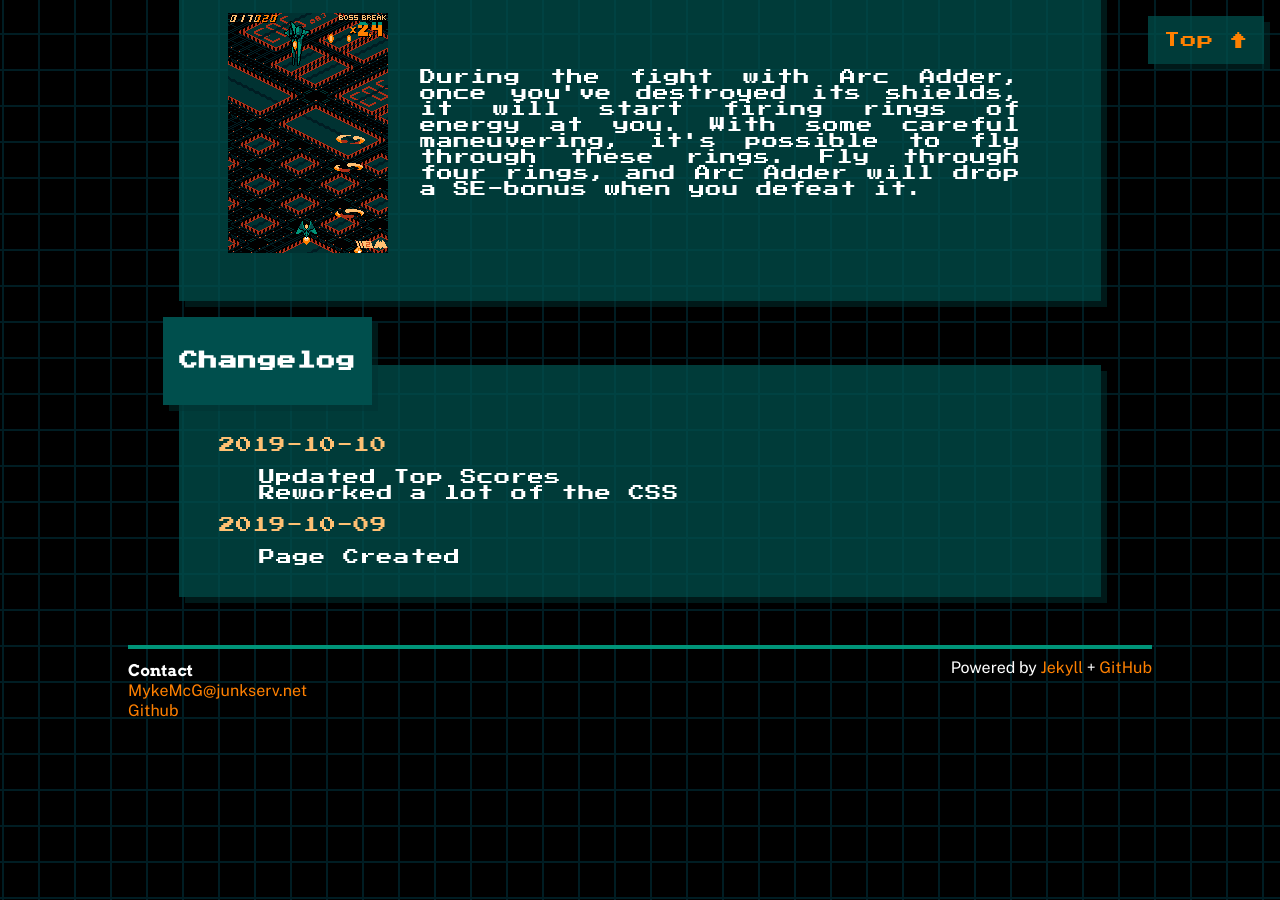
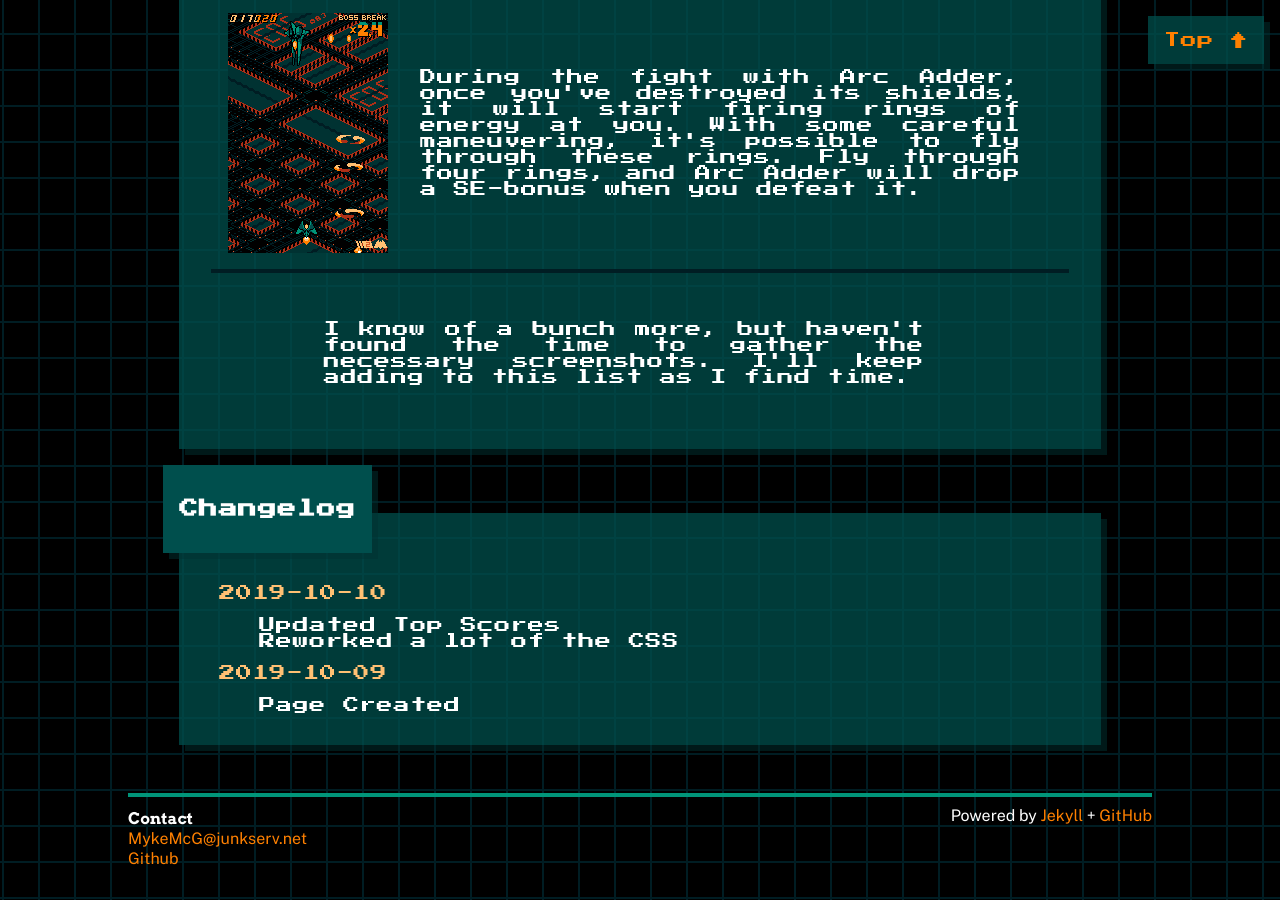
Before and after one commit to MykeMcG/MykeMcG.github.io, a Jekyll site: the page built from zeroranger.html, in a window 1280 px wide and 900 px high, scrolled down 2037 px. Built offline with Jekyll 4.4.1, drawn with Linux system fonts in a browser that asks for light colours.

Commit message:
Update zeroranger.html

```diff
--- a/zeroranger.html
+++ b/zeroranger.html
@@ -323,6 +323,12 @@ date: 2019-10-10 00:42:00 -0300
                 </p>
                 <img class="bonus-screen" src="assets/files/ZeroRanger/se-bonus-1-1-2.png" />
             </div>
+            <div class="row">
+                <p>
+                    I know of a bunch more, but haven't found the time to gather the necessary screenshots.
+                    I'll keep adding to this list as I find time.
+                </p>
+            </div>
         </div>
     </div>
 </div>
```
